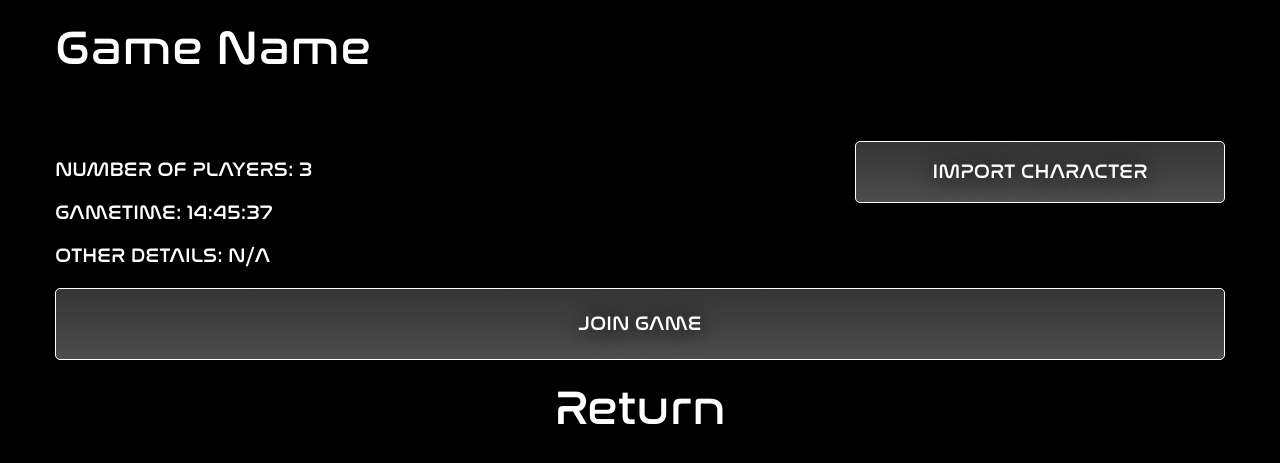
After one commit to cmartyniuk1656/pathfound, a PHP site: page /entergame.html in a window 1280 px wide. The commit adds this page. Shown: the top 463 px of the page. Run offline with PHP 8.4, Linux system fonts and the light colour scheme.

```diff
--- a/css/dashboard.css
+++ b/css/dashboard.css
@@ -36,6 +36,7 @@
     -webkit-box-shadow: 5px 5px 5px #000000;
     box-shadow: 5px 5px 5px #000000;
     position: relative;
+    text-align: center;
 
 }
 
@@ -48,6 +49,10 @@
     float: right;
 }
 
+.game-panel-wrapper .btn:hover {
+    color: darkorange;
+}
+
 #game-list .game-panel-wrapper {
     min-height: 200px;
 }
--- a/css/main.css
+++ b/css/main.css
@@ -379,3 +379,115 @@ hr {
 
 
 /*ACCOUNT PAGE CSS END------------------------------------------------*/
+
+/*JOIN GAME PAGE CSS START--------------------------------------------*/
+
+#game-name {
+
+    margin-top: 15px;
+    font-family: modern !important;
+    font-size: 3rem;
+    color: #fff;
+    margin-bottom: 5%;
+
+}
+
+.enter-game-left h3 {
+    margin-top: 15px;
+    font-family: modern !important;
+    font-size: 1.25rem;
+    color: #fff;
+}
+.enter-game-btn {
+
+    background: #353436;
+    background-image: -webkit-linear-gradient(top, #353436, #4D4D4D);
+    background-image: -moz-linear-gradient(top, #353436, #4D4D4D);
+    background-image: -ms-linear-gradient(top, #353436, #4D4D4D);
+    background-image: -o-linear-gradient(top, #353436, #4D4D4D);
+    background-image: linear-gradient(to bottom, #353436, #4D4D4D);
+    -webkit-border-radius: 20px;
+    -moz-border-radius: 20px;
+    border-radius: 5px;
+    color: #FFFFFF;
+    font-family: modern;
+    font-weight: 100;
+    padding: 15px 0 15px 0;
+    box-shadow: 1px 1px 20px 0px #000000;
+    -webkit-box-shadow: 1px 1px 20px 0px #000000;
+    -moz-box-shadow: 1px 1px 20px 0px #000000;
+    text-shadow: 1px 1px 20px #000000;
+    border: solid #FFFFFF 1px;
+    text-decoration: none;
+    display: inline-block;
+    cursor: pointer;
+    width: 100%;
+    text-align: center;
+
+}
+
+.enter-game-btn:hover {
+    background: #1a1a1a !important;
+    background-image: -webkit-linear-gradient(top, #666666, #787878);
+    background-image: -moz-linear-gradient(top, #666666, #787878);
+    background-image: -ms-linear-gradient(top, #666666, #787878);
+    background-image: -o-linear-gradient(top, #666666, #787878);
+    background-image: linear-gradient(to bottom, #666666, #787878);
+    text-decoration: none;
+}
+
+.join-game-btn {
+
+    background: #353436;
+    background-image: -webkit-linear-gradient(top, #353436, #4D4D4D);
+    background-image: -moz-linear-gradient(top, #353436, #4D4D4D);
+    background-image: -ms-linear-gradient(top, #353436, #4D4D4D);
+    background-image: -o-linear-gradient(top, #353436, #4D4D4D);
+    background-image: linear-gradient(to bottom, #353436, #4D4D4D);
+    -webkit-border-radius: 20px;
+    -moz-border-radius: 20px;
+    border-radius: 5px;
+    color: #FFFFFF;
+    font-family: modern;
+    font-weight: 100;
+    padding: 20px 5px 20px 5px;
+    box-shadow: 1px 1px 20px 0px #000000;
+    -webkit-box-shadow: 1px 1px 20px 0px #000000;
+    -moz-box-shadow: 1px 1px 20px 0px #000000;
+    text-shadow: 1px 1px 20px #000000;
+    border: solid #FFFFFF 1px;
+    text-decoration: none;
+    display: inline-block;
+    cursor: pointer;
+    width: 100%;
+    margin-top: 10px;
+    text-align: center;
+
+}
+
+.join-game-btn:hover {
+    background: #1a1a1a !important;
+    background-image: -webkit-linear-gradient(top, #666666, #787878);
+    background-image: -moz-linear-gradient(top, #666666, #787878);
+    background-image: -ms-linear-gradient(top, #666666, #787878);
+    background-image: -o-linear-gradient(top, #666666, #787878);
+    background-image: linear-gradient(to bottom, #666666, #787878);
+    text-decoration: none;
+}
+
+.enter-game-btn:hover, .join-game-btn:hover{
+    color: darkorange !important;
+}
+
+#enter-game-bottom {
+    text-align: center;
+}
+
+.join-game {
+
+    background-color: #000;
+
+}
+
+
+/*JOIN GAME PAGE CSS END----------------------------------------------*/
--- /dev/null
+++ b/entergame.html
@@ -0,0 +1,50 @@
+<!doctype html>
+<html class="no-js" lang="en" dir="ltr">
+
+<head>
+    <meta charset="utf-8">
+    <meta http-equiv="x-ua-compatible" content="ie=edge">
+    <meta name="viewport" content="width=device-width, initial-scale=1.0">
+    <title>Join Game</title>
+    <link rel="stylesheet" href="css/foundation.css">
+    <link rel="stylesheet" href="css/app.css">
+    <link rel="stylesheet" href="css/main.css">
+</head>
+
+<body style="background-color: #000;">
+    <div class="row">
+        <div class="column small-12 medium-12 large-12 end">
+            <div class="row">
+                <div class="column small-12 medium-12 large-12 end">
+                    <h3 id="game-name">Game Name</h3>
+                </div>
+            </div>
+            <div class="row">
+                <div class="column small-12 medium-8 large-8 end enter-game-left">
+                    <h3>NUMBER OF PLAYERS: <span id="number-of-players">3</span></h3>
+                    <h3>GAMETIME: <span id="gametime">14:45:37</span></h3>
+                    <h3>OTHER DETAILS: <span id="gametime">N/A</span></h3>
+                </div>
+                <div class="column small-12 medium-4 large-4 end enter-game-right">
+                    <a class="enter-game-btn btn" href="charactersheet.html">IMPORT CHARACTER</a>
+                </div>
+            </div>
+            <div class="row">
+                <div id="enter-game-bottom" class="column small-12 medium-12 large-12 end">
+                    <a class="join-game-btn btn" data-lity-target="/gameroom.html?x" href="/gameroom.html?x" data-lity="false">JOIN GAME</a>
+                </div>
+                <div id="return-link" class="column small-12 medium-12 large-12 end account-management-left">
+                    <a href="/dashboard.html"><h3>Return</h3></a>
+                </div>
+            </div>
+        </div>
+    </div>
+    <script src="js/vendor/jquery.js"></script>
+    <script src="js/vendor/what-input.js"></script>
+    <script src="js/vendor/foundation.js"></script>
+    <script src="js/app.js"></script>
+    <script src="js/main.js"></script>
+    <script src="js/login.js"></script>
+
+</body>
+</html>
```
Also changed, not shown: dashboard.html (+35 -5 lines).
